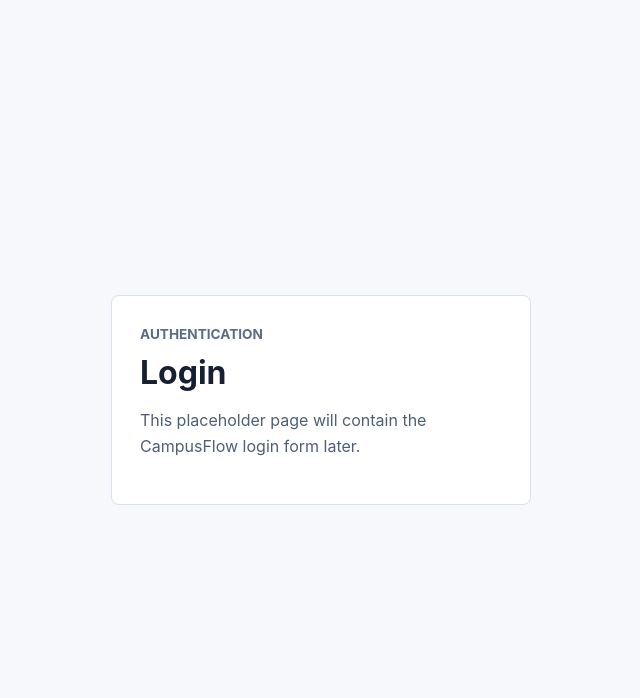
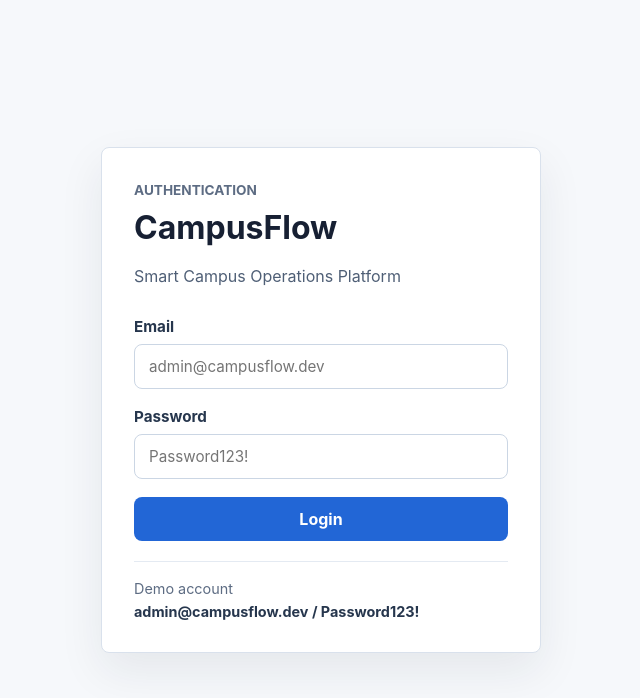
Before and after one commit to Rittiporn12/campusflow-platform, a React (Vite) app in the folder apps/web/: page /login in a window 1280 px wide. Shown: the top 698 px of the page, without its empty margins (319-959 px from the left). Built offline with nearby package versions, Linux system fonts and the light colour scheme.

Commit message:
feat: add login page UI

```diff
--- a/apps/web/src/pages/LoginPage.tsx
+++ b/apps/web/src/pages/LoginPage.tsx
@@ -1,10 +1,68 @@
+import { FormEvent, useState } from "react";
+
 export default function LoginPage() {
+  const [email, setEmail] = useState("");
+  const [password, setPassword] = useState("");
+  const [message, setMessage] = useState("");
+
+  function handleSubmit(event: FormEvent<HTMLFormElement>) {
+    event.preventDefault();
+
+    if (!email.trim() || !password.trim()) {
+      setMessage("Please enter both email and password.");
+      return;
+    }
+
+    setMessage("Login API integration will be added in the next step.");
+  }
+
   return (
     <main className="auth-page">
-      <section className="placeholder-panel">
-        <p className="eyebrow">Authentication</p>
-        <h1>Login</h1>
-        <p>This placeholder page will contain the CampusFlow login form later.</p>
+      <section className="auth-card">
+        <div className="auth-header">
+          <p className="eyebrow">Authentication</p>
+          <h1>CampusFlow</h1>
+          <p>Smart Campus Operations Platform</p>
+        </div>
+
+        <form className="auth-form" onSubmit={handleSubmit}>
+          <label className="form-field" htmlFor="email">
+            <span>Email</span>
+            <input
+              id="email"
+              name="email"
+              type="email"
+              autoComplete="email"
+              value={email}
+              onChange={(event) => setEmail(event.target.value)}
+              placeholder="admin@campusflow.dev"
+            />
+          </label>
+
+          <label className="form-field" htmlFor="password">
+            <span>Password</span>
+            <input
+              id="password"
+              name="password"
+              type="password"
+              autoComplete="current-password"
+              value={password}
+              onChange={(event) => setPassword(event.target.value)}
+              placeholder="Password123!"
+            />
+          </label>
+
+          <button className="primary-button" type="submit">
+            Login
+          </button>
+        </form>
+
+        {message ? <p className="form-message">{message}</p> : null}
+
+        <div className="demo-hint">
+          <span>Demo account</span>
+          <strong>admin@campusflow.dev / Password123!</strong>
+        </div>
       </section>
     </main>
   );
--- a/apps/web/src/styles/global.css
+++ b/apps/web/src/styles/global.css
@@ -92,6 +92,90 @@
   padding: 28px;
 }
 
+.auth-card {
+  width: min(100%, 440px);
+  border: 1px solid #d9e1ec;
+  border-radius: 8px;
+  background: #ffffff;
+  padding: 32px;
+  box-shadow: 0 18px 45px rgba(23, 32, 51, 0.08);
+}
+
+.auth-header {
+  margin-bottom: 28px;
+}
+
+.auth-header p:last-child {
+  margin-bottom: 0;
+}
+
+.auth-form {
+  display: grid;
+  gap: 18px;
+}
+
+.form-field {
+  display: grid;
+  gap: 8px;
+  color: #26364d;
+  font-size: 0.95rem;
+  font-weight: 700;
+}
+
+.form-field input {
+  width: 100%;
+  border: 1px solid #cbd6e4;
+  border-radius: 8px;
+  color: #172033;
+  font: inherit;
+  font-weight: 400;
+  padding: 12px 14px;
+}
+
+.form-field input:focus {
+  border-color: #2266d6;
+  box-shadow: 0 0 0 3px rgba(34, 102, 214, 0.16);
+  outline: none;
+}
+
+.primary-button {
+  border: 0;
+  border-radius: 8px;
+  background: #2266d6;
+  color: #ffffff;
+  cursor: pointer;
+  font: inherit;
+  font-weight: 700;
+  padding: 12px 16px;
+}
+
+.primary-button:hover {
+  background: #174ea6;
+}
+
+.form-message {
+  border-radius: 8px;
+  background: #eef4ff;
+  color: #174ea6;
+  margin: 18px 0 0;
+  padding: 12px 14px;
+}
+
+.demo-hint {
+  display: grid;
+  gap: 6px;
+  margin-top: 20px;
+  border-top: 1px solid #e4eaf2;
+  color: #5d6c83;
+  font-size: 0.9rem;
+  padding-top: 18px;
+}
+
+.demo-hint strong {
+  color: #26364d;
+  font-weight: 700;
+}
+
 .eyebrow {
   margin: 0 0 8px;
   color: #5d6c83;
```
